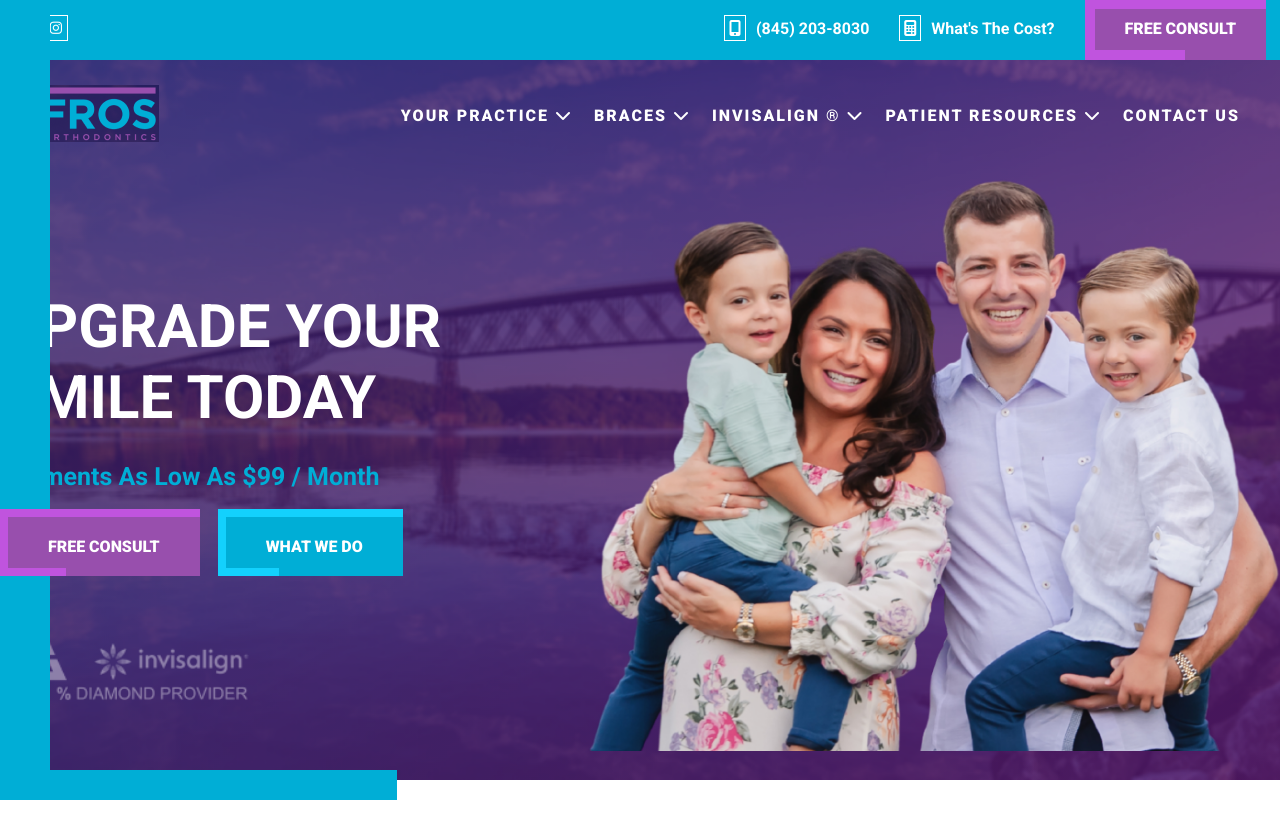
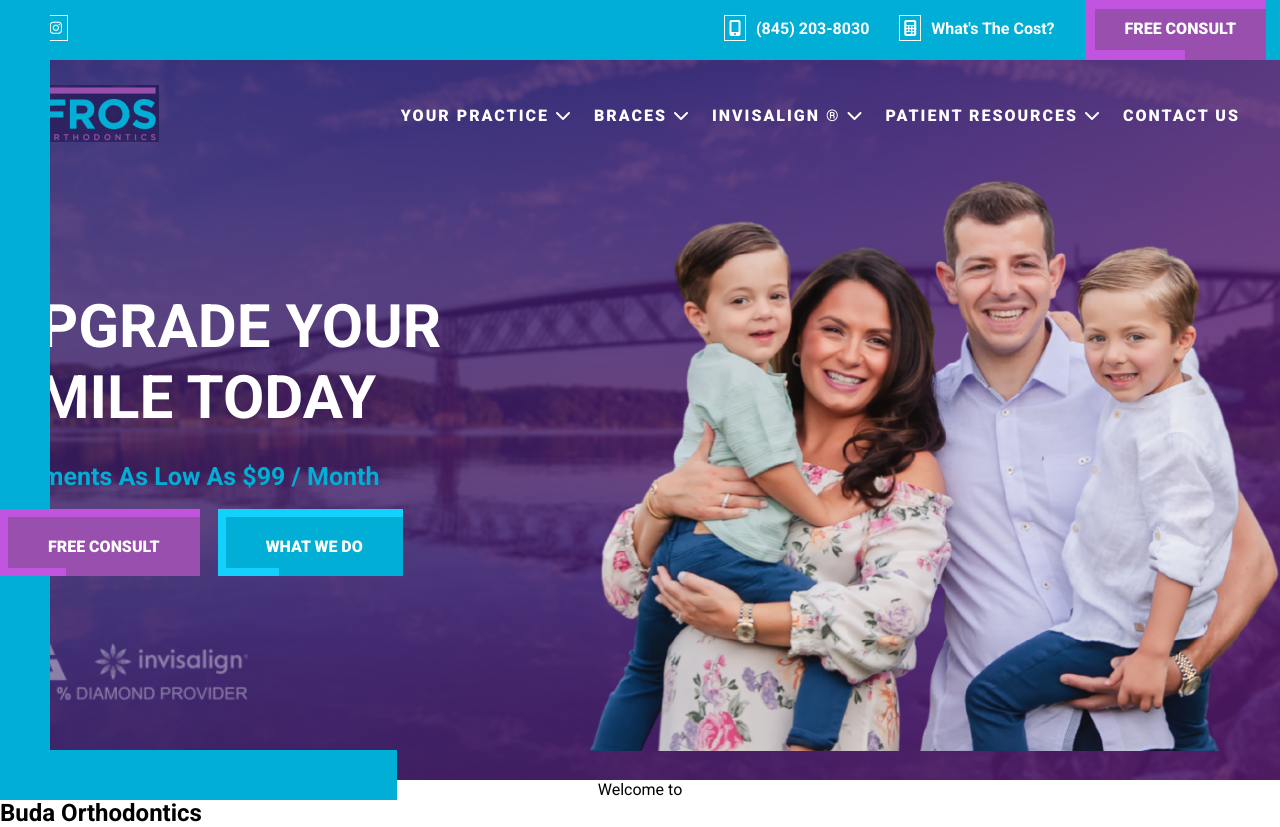
Before and after one commit to Abz1989/efros-dental-website, a plain HTML site: page index.html in a window 1280 px wide. Before the commit the page ends 800 px from the top, so only its background shows below. Drawn offline with Linux system fonts and the light colour scheme.

Commit message:
all the files are updated for the desktop version, will start doing the second section

```diff
--- a/index.html
+++ b/index.html
@@ -108,6 +108,14 @@
         </div>
     </section>
     <!------------------------------------Simple and Affordable----------------------------------------->
+    <section id="content-2">
+        <div class="container">
+            <div class="simple-affordable">
+                <p>Welcome to</p>
+                <h1>Buda Orthodontics</h1>
+            </div>
+        </div>
+    </section>
     <!------------------------------------Our Practice----------------------------------------->
     <!------------------------------------Meet Our Doctor----------------------------------------->
     <!------------------------------------Featured Treatment----------------------------------------->
--- a/style.css
+++ b/style.css
@@ -161,7 +161,7 @@ header::before {
 
 header::after {
     content: "";
-    height: 30px;
+    height: 50px;
     width: 31%;
     position: absolute;
     bottom: 0;
@@ -357,3 +357,9 @@ ul li i{
     height: auto;
     object-fit: contain;
 }
+
+/* =============================================== Simple and Affordable ========================================= */
+
+.simple-affordable p {
+    text-align: center;
+}
```
